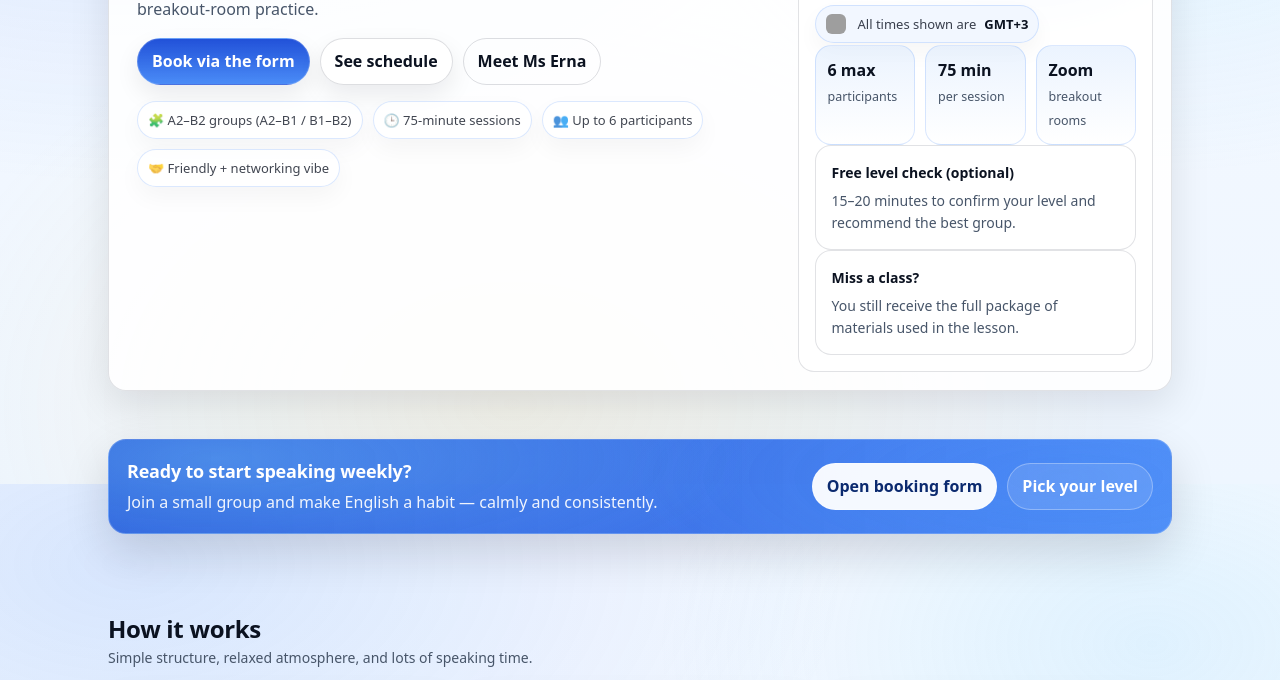
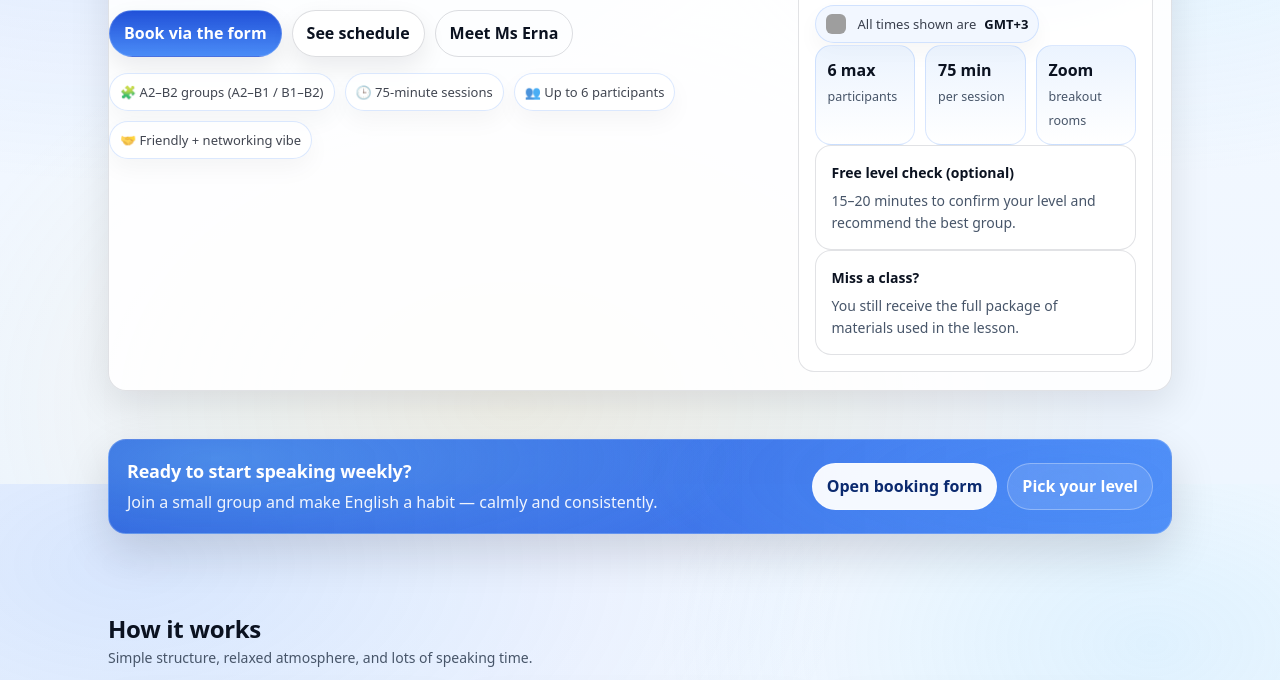
Before and after one commit to SogErna/ErLangSpeakingClub, a plain HTML site: page index.html in a window 1280 px wide. Shown: the part 316-996 px from the top of the page. Drawn offline with Linux system fonts and the light colour scheme; grey boxes are pictures that could not be loaded.

Commit message:
Update index.html

```diff
--- a/index.html
+++ b/index.html
@@ -182,11 +182,10 @@
       transform: rotate(15deg);
       pointer-events:none;
     }
-    .hero-left{ padding: 28px; position: relative; }
-<div style="margin-top:20px;">
+    .hero-left{<div style="margin-top:20px;">
   <img src="Photos/MainTeacher.png"
        alt="ErLang Speaking Club session"
-       style="width:100%; border-radius:18px; box-shadow:0 10px 30px rgba(0,0,0,0.12);">
+       style="width:100%; border-radius:18px; box-shadow:0 10px 30px rgba(0,0,0,0.12);"> }
 </div
     .kicker{
       display:inline-flex; align-items:center; gap:8px;
```
